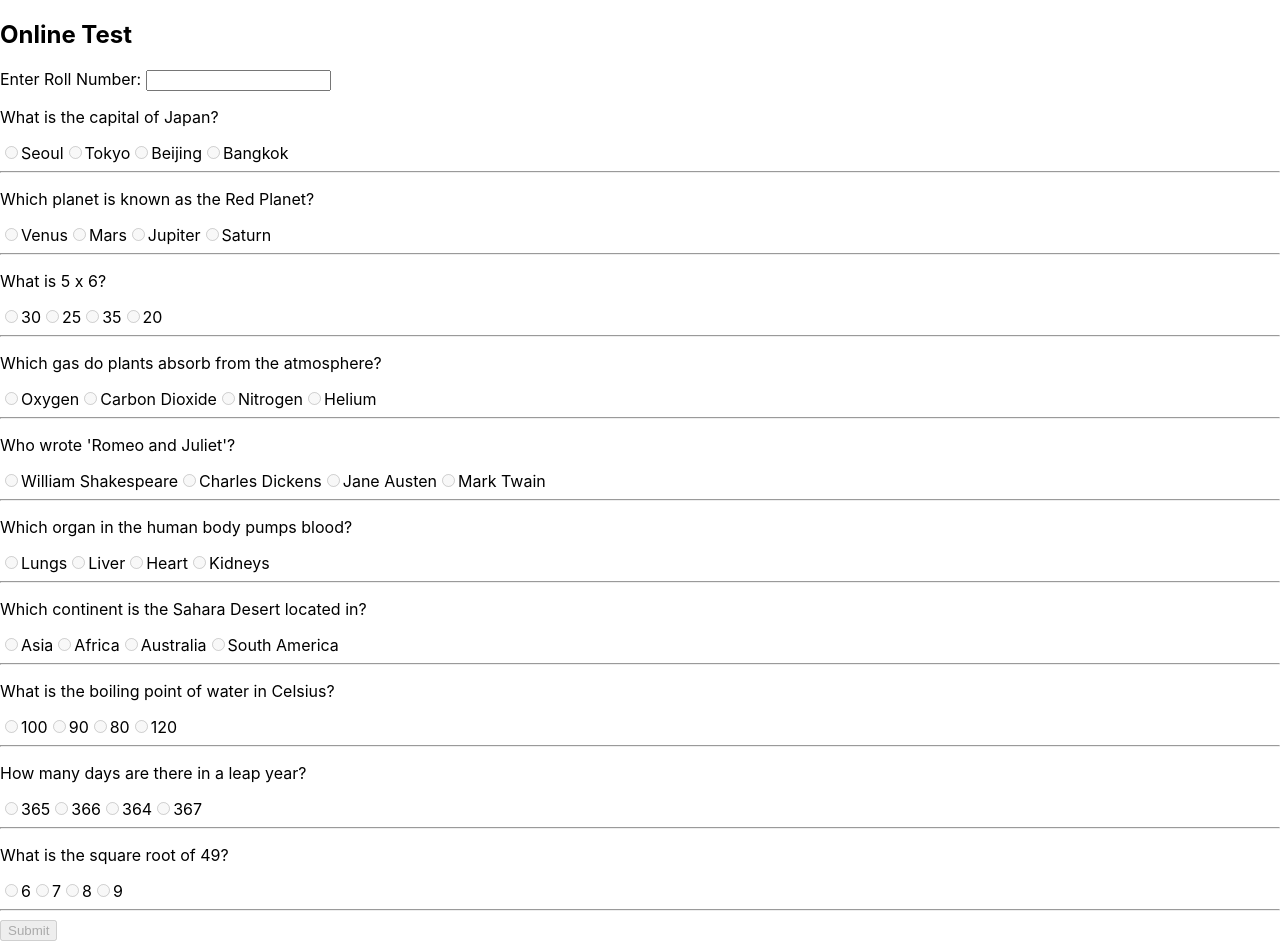
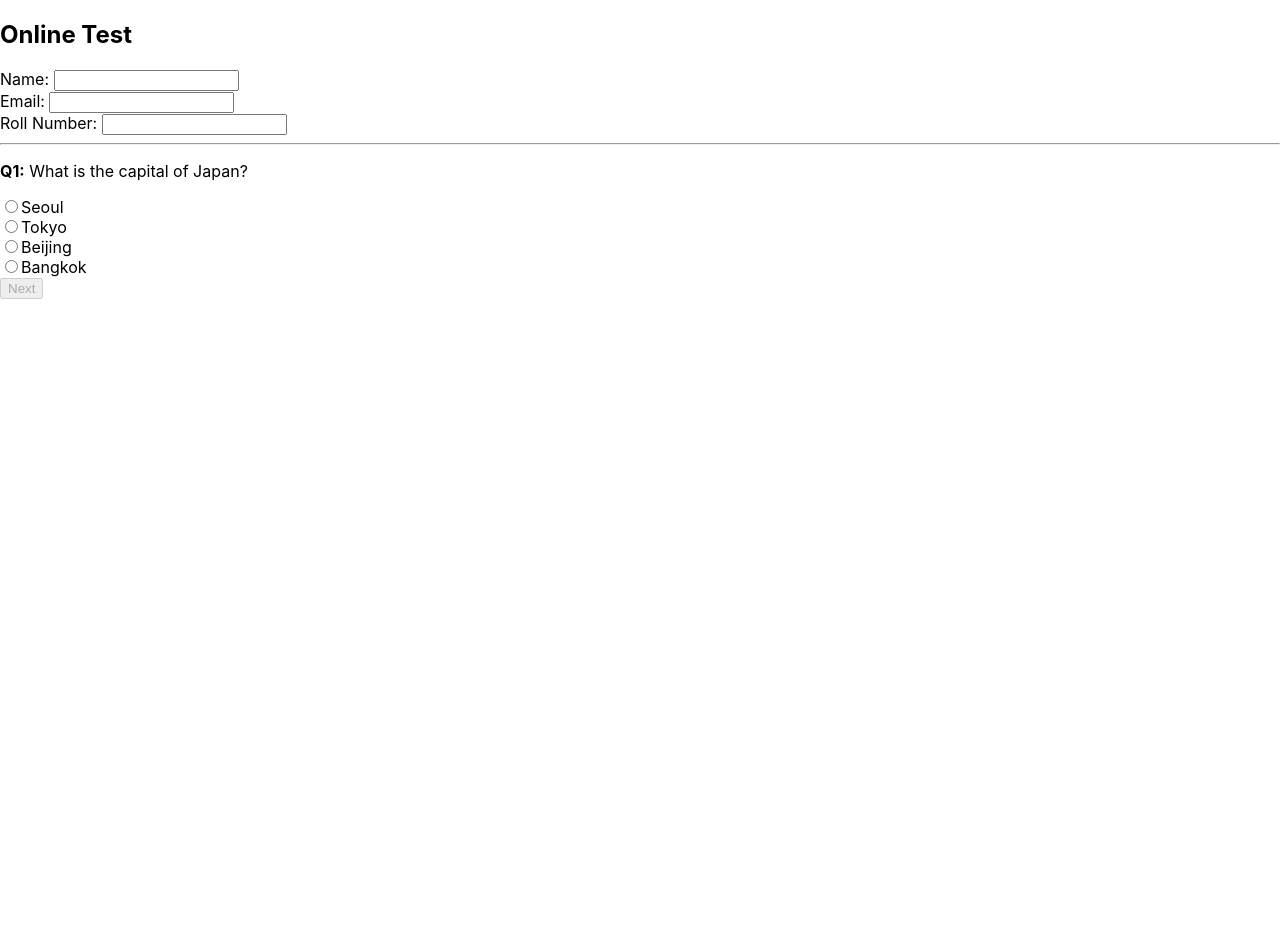
Before and after one commit to mhtkmr008/myapp, a React (Create React App) app: page / in a window 1280 px wide. After the commit the page ends 800 px from the top, so only its background shows below. Built offline with nearby package versions, Linux system fonts and the light colour scheme.

Commit message:
next option added

```diff
--- a/src/component/TestPage.js
+++ b/src/component/TestPage.js
@@ -1,31 +1,39 @@
 import React, { useState } from "react";
 import questionsData from "../data/questions.json";
-import { submitScore } from "../service/service"; // Import the service function
+import { submitScore } from "../service/service";
 
 const TestPage = () => {
     const [rollNumber, setRollNumber] = useState("");
+    const [name, setName] = useState("");
+    const [email, setEmail] = useState("");
     const [answers, setAnswers] = useState({});
+    const [currentQuestion, setCurrentQuestion] = useState(0);
     const [submitted, setSubmitted] = useState(false);
     const [score, setScore] = useState(0);
     const [loading, setLoading] = useState(false);
     const [errorMessage, setErrorMessage] = useState("");
 
-    const handleOptionChange = (questionIndex, selectedOption) => {
-        if (!rollNumber) return;
-        setAnswers({ ...answers, [questionIndex]: selectedOption });
+    const handleOptionChange = (selectedOption) => {
+        setAnswers({ ...answers, [currentQuestion]: selectedOption });
+    };
+
+    const handleNext = () => {
+        if (currentQuestion < questionsData.length - 1) {
+            setCurrentQuestion(currentQuestion + 1);
+        } else {
+            handleSubmit(); // last question, submit
+        }
     };
 
     const handleSubmit = async () => {
-        if (!rollNumber.trim()) {
-            alert("Please enter a valid roll number!");
+        if (!rollNumber.trim() || !name.trim() || !email.trim()) {
+            alert("Please fill in all fields!");
             return;
         }
 
         let tempScore = 0;
         questionsData.forEach((q, index) => {
-            if (answers[index] === q.correctAnswer) {
-                tempScore++;
-            }
+            if (answers[index] === q.correctAnswer) tempScore++;
         });
 
         setScore(tempScore);
@@ -34,8 +42,8 @@ const TestPage = () => {
         setErrorMessage("");
 
         try {
-            const result = await submitScore(rollNumber, tempScore);
-            alert(`Score submitted successfully! Response: ${JSON.stringify(result, null, 2)}`);
+            await submitScore(rollNumber, name, email, tempScore);
+            alert("Score submitted successfully!");
         } catch (error) {
             setErrorMessage(error.message);
         } finally {
@@ -50,37 +58,39 @@ const TestPage = () => {
             {!submitted ? (
                 <>
                     <div>
-                        <label>Enter Roll Number: </label>
-                        <input
-                            type="text"
-                            value={rollNumber}
-                            onChange={(e) => setRollNumber(e.target.value)}
-                            required
-                        />
+                        <label>Name: </label>
+                        <input type="text" value={name} onChange={(e) => setName(e.target.value)} />
                     </div>
+                    <div>
+                        <label>Email: </label>
+                        <input type="email" value={email} onChange={(e) => setEmail(e.target.value)} />
+                    </div>
+                    <div>
+                        <label>Roll Number: </label>
+                        <input type="text" value={rollNumber} onChange={(e) => setRollNumber(e.target.value)} />
+                    </div>
+                    <hr />
 
-                    {questionsData.map((q, index) => (
-                        <div key={index}>
-                            <p>{q.question}</p>
-                            {q.options.map((option, optIdx) => (
-                                <label key={optIdx}>
+                    <div>
+                        <p>
+                            <strong>Q{currentQuestion + 1}:</strong> {questionsData[currentQuestion].question}
+                        </p>
+                        {questionsData[currentQuestion].options.map((option, index) => (
+                            <label key={index} style={{ display: "block" }}>
                                 <input
                                     type="radio"
-                                        name={`question-${index}`}
+                                    name={`question-${currentQuestion}`}
                                     value={option}
-                                        checked={answers[index] === option}
-                                        onChange={() => handleOptionChange(index, option)}
-                                        disabled={!rollNumber}
+                                    checked={answers[currentQuestion] === option}
+                                    onChange={() => handleOptionChange(option)}
                                 />
                                 {option}
                             </label>
                         ))}
-                            <hr />
                     </div>
-                    ))}
 
-                    <button onClick={handleSubmit} disabled={!rollNumber || loading}>
-                        {loading ? "Submitting..." : "Submit"}
+                    <button onClick={handleNext} disabled={!answers[currentQuestion] || loading}>
+                        {currentQuestion < questionsData.length - 1 ? "Next" : "Submit"}
                     </button>
 
                     {errorMessage && <p style={{ color: "red" }}>{errorMessage}</p>}
@@ -88,6 +98,8 @@ const TestPage = () => {
             ) : (
                 <div>
                     <h3>Test Submitted!</h3>
+                    <p>Name: {name}</p>
+                    <p>Email: {email}</p>
                     <p>Roll Number: {rollNumber}</p>
                     <p>
                         Your Score: {score} / {questionsData.length}
--- a/src/service/service.js
+++ b/src/service/service.js
@@ -1,18 +1,20 @@
-const SCRIPT_URL = "https://script.google.com/macros/s/AKfycbzv_kDsiK64ChkMK9VzgzkcLeMjeeqf5pJ1Y0r7y_SePjFtUssmDtsTXyNvPRBkBtoWsQ/exec";
+const SCRIPT_URL = "https://script.google.com/macros/s/AKfycbzSjWIQVe8UK5GXT40mxCtHeiYXzkztnekOaJRFXKR29n3f9pa_QgjpXedd1UwaU_Izjw/exec";
 
-export const submitScore = async (rollNumber, score) => {
+export const submitScore = async (rollNumber, name, email, score) => {
     const formData = new FormData();
     formData.append("rollNumber", rollNumber.trim());
+    formData.append("name", name.trim());
+    formData.append("email", email.trim());
     formData.append("score", score);
 
     try {
         await fetch(SCRIPT_URL, {
             method: "POST",
-            mode: "no-cors", // 🚨 Important for skipping CORS
+            mode: "no-cors", // keep this to avoid CORS errors
             body: formData,
         });
 
-        // Since no response is accessible, just assume it's okay
+        // No response accessible due to no-cors mode, assume success
         return { success: true };
     } catch (error) {
         console.error("Error submitting score:", error);
```
Lines whose indentation alone changed are shown as unchanged.
